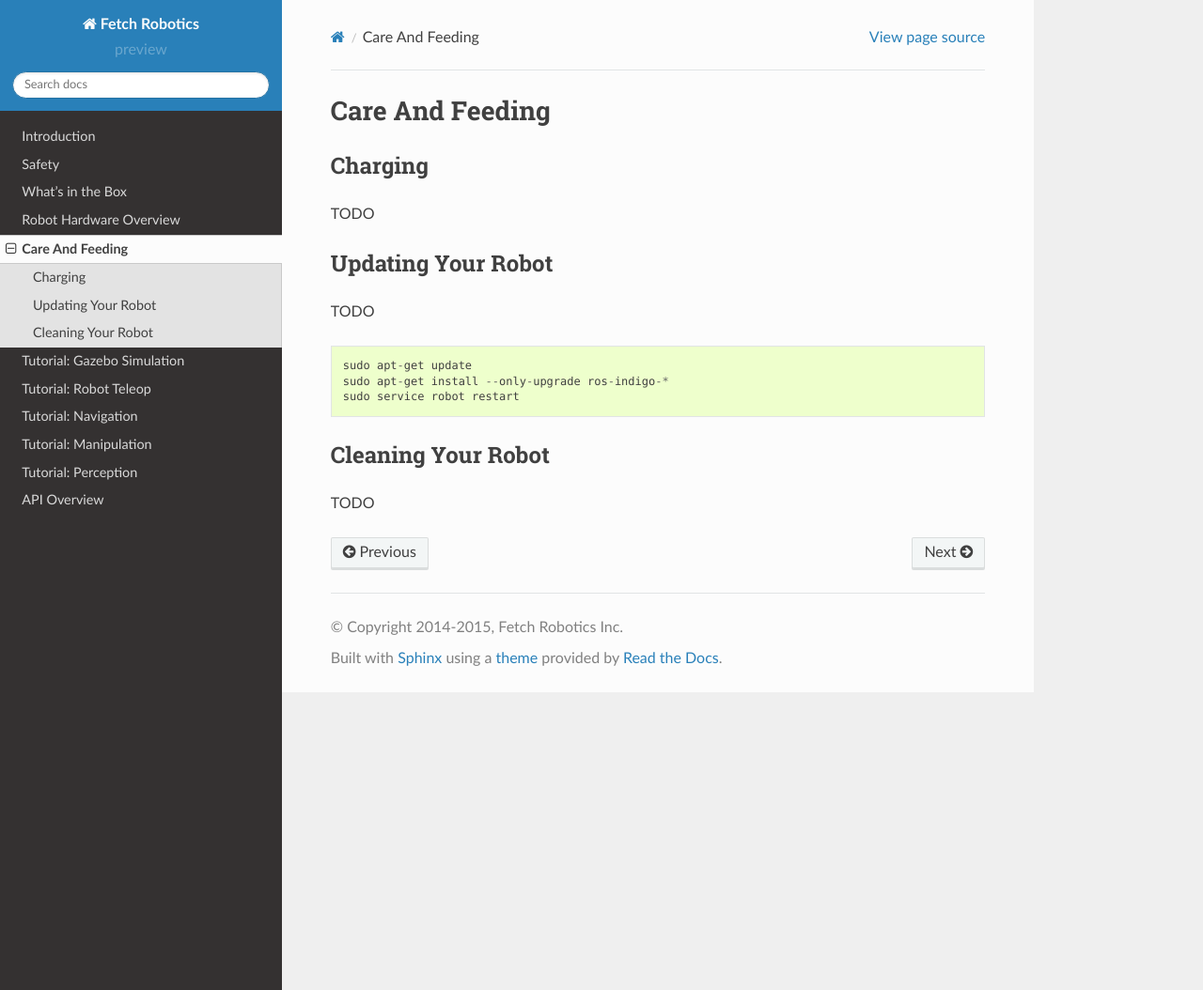
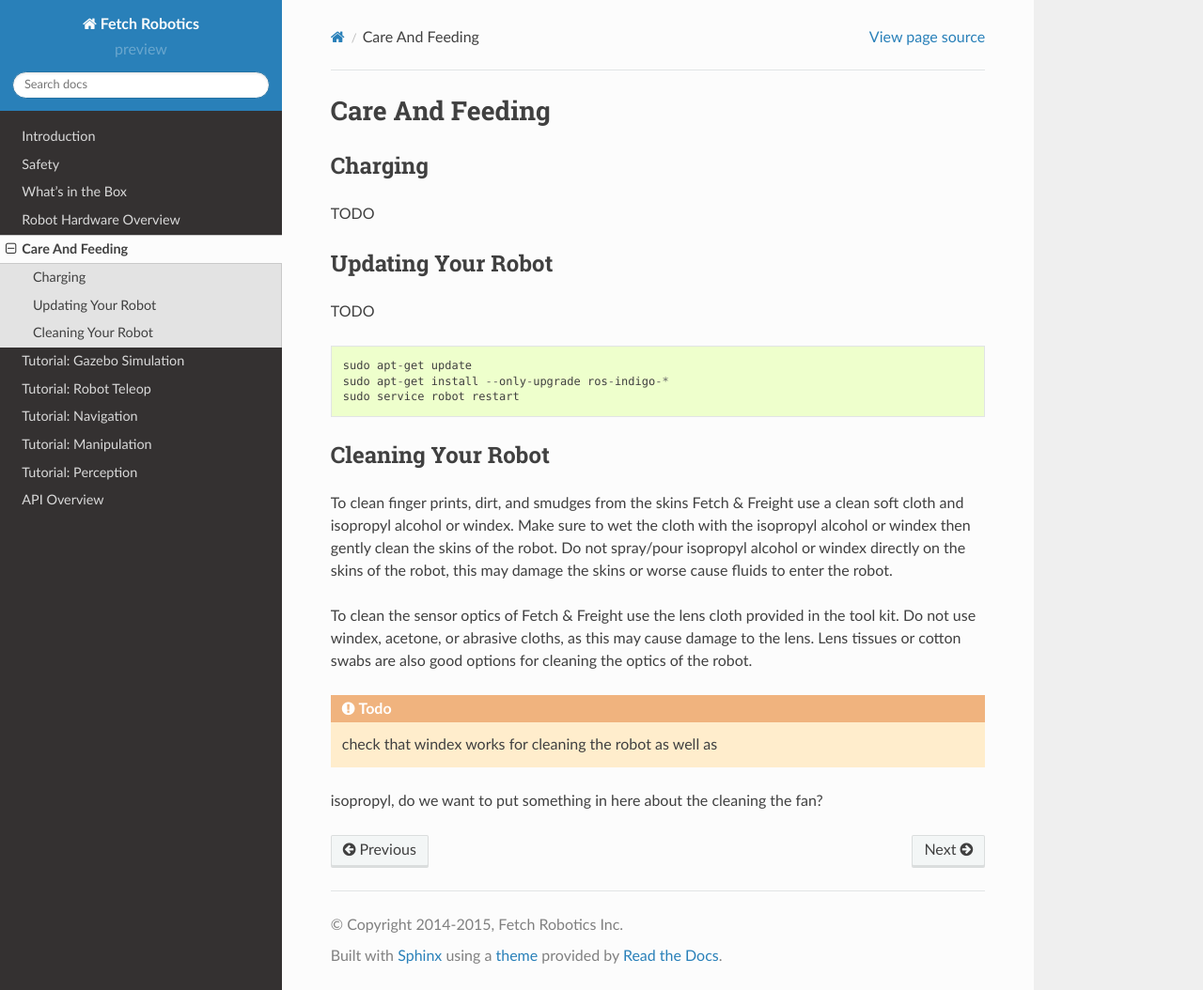
Before and after one commit to fetchrobotics/docs, a Sphinx documentation site: the page built from source/care_and_feeding.rst, in a window 1280 px wide and 1054 px high. Shown: the whole window at 94% size. Built offline with Sphinx 7.4.7 and the Read the Docs theme 2.0.0, drawn with Linux system fonts in a browser that asks for light colours.

Commit message:
pushing the changes I made months ago

```diff
--- a/source/care_and_feeding.rst
+++ b/source/care_and_feeding.rst
@@ -21,4 +21,20 @@ TODO
 Cleaning Your Robot
 -------------------
 
-TODO
+To clean finger prints, dirt, and smudges from the skins Fetch &
+Freight use a clean soft cloth and isopropyl alcohol or windex. Make
+sure to wet the cloth with the isopropyl alcohol or windex then gently
+clean the skins of the robot. Do not spray/pour isopropyl alcohol or
+windex directly on the skins of the robot, this may damage the skins
+or worse cause fluids to enter the robot.
+
+To clean the sensor optics of Fetch & Freight use the lens cloth
+provided in the tool kit. Do not use windex, acetone, or abrasive
+cloths, as this may cause damage to the lens. Lens tissues or cotton
+swabs are also good options for cleaning the optics of the robot.
+
+
+
+.. TODO:: check that windex works for cleaning the robot as well as
+isopropyl, do we want to put something in here about the cleaning the
+fan?
--- a/source/in_the_box.rst
+++ b/source/in_the_box.rst
@@ -10,6 +10,8 @@ Fetch & Freight
 Please watch the respective video for unpacking Fetch or Frieght. The
 video covers unpacking the robot, connecting the batteries, turning on
 the robot, and driving the robot via the provided joystick.
+
+.. TODO:: PIC of robot in box
 
 Toolkit
 -------
```
Also changed, not shown: source/computer.rst (+11 -0 lines), source/safety.rst (+9 -1 lines).
